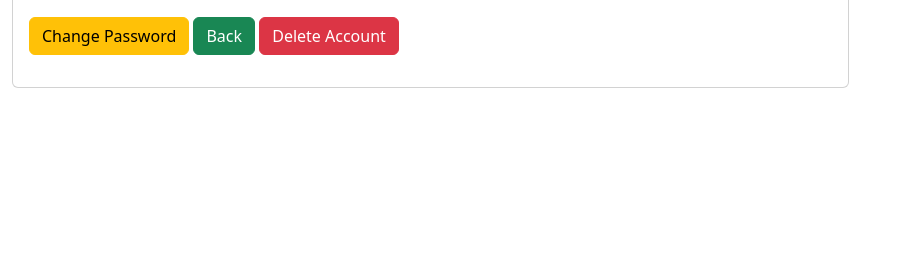
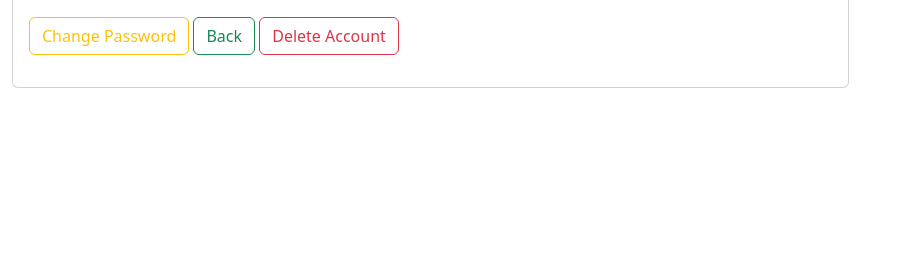
Before and after one commit to adena-wena/M6E-DjangoForms-LapuzSabandoValverde, a Django app: template Project 6/M6P-DjangoForms-LapuzSabandoValverde/MyInventoryApp/templates/MyInventoryApp/manage_account.html in a window 1280 px wide. Shown: the part 153-420 px from the top of the page, without its empty margins (0-900 px from the left). Run offline with Django 5.2, Linux system fonts and the light colour scheme; the template is opened without the code that fills it, so the values that code supplies are empty; some libraries are stand-ins or nearby versions.

Commit message:
change colors

```diff
--- a/Project 6/M6P-DjangoForms-LapuzSabandoValverde/MyInventoryApp/templates/MyInventoryApp/manage_account.html
+++ b/Project 6/M6P-DjangoForms-LapuzSabandoValverde/MyInventoryApp/templates/MyInventoryApp/manage_account.html
@@ -17,11 +17,11 @@
             </p>
 
             <p>
-                <a href="{%url 'change_password' account.pk %}"  class="btn btn-warning">Change Password</a>
+                <a href="{%url 'change_password' account.pk %}"  class="btn btn-outline-warning w-45">Change Password</a>
 
-                    <a href="{% url 'view_supplier' %}"  class="btn btn-success">Back</a>
+                    <a href="{% url 'view_supplier' %}"  class="btn btn-outline-success w-45">Back</a>
 
-                <a href="{%url 'delete_account' pk=account.pk %}"  class="btn btn-danger">Delete Account</a>
+                <a href="{%url 'delete_account' pk=account.pk %}"  class="btn btn-outline-danger w-45">Delete Account</a>
 
             </p>
 
```
Also changed, not shown: Project 6/M6P-DjangoForms-LapuzSabandoValverde/db.sqlite3.
